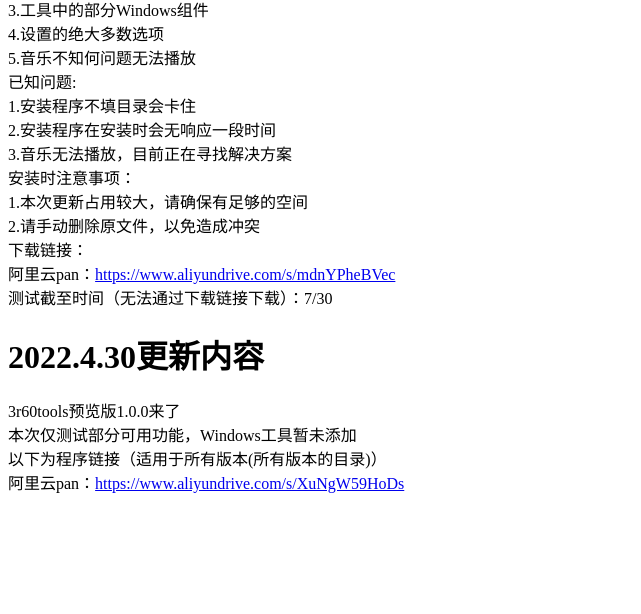
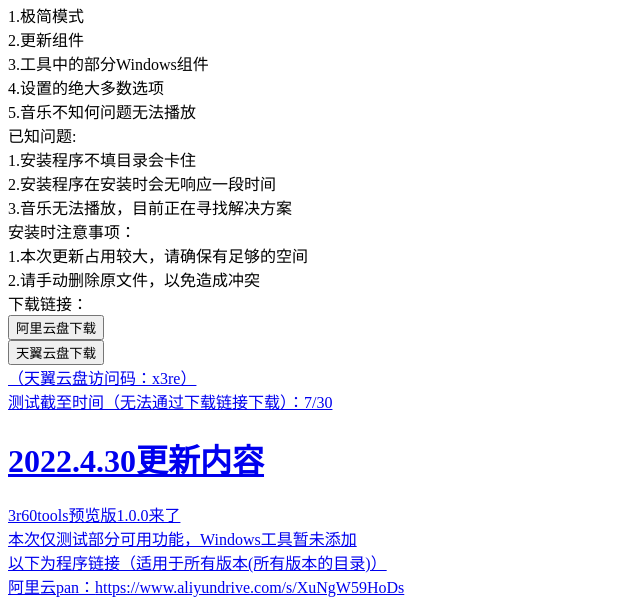
Before and after one commit to PYLXU/win81pro.github.io, a plain HTML site: page 更新日志.html in a window 1280 px wide. Shown: the part 497-1111 px from the top of the page, without its empty margins (0-641 px from the left). Before the commit the page ends 1007 px from the top, so only its background shows below. Drawn offline with Linux system fonts and the light colour scheme.

Commit message:
Update 更新日志.html

```diff
--- a/更新日志.html
+++ b/更新日志.html
@@ -2,7 +2,7 @@
 <html>
     <h1>3r60工具</h1>
     <img src="https://win81pro.github.io/3R60 LOGO CLORO.png" title="aliyun""alt="3r60工具"width="50"height="50"style=“LOGO”>
-    <div style="float:left;">返回首页
+    <div style="LOGO"><a href="https://win81pro.github.io/index.html" title="homepage">主页</a>
         <a href="https://www.aliyundrive.com/s/XuNgW59HoDs" title="aliyun">下载地址</a>
         <a href="https://www.ixigua.com/home/106622440648?list_entrance=homepage" title="ixgua">作者首页（西瓜）</a>
         <a href="https://hplay-dev.github.io/" title="vmtd">vm团队官网</a>
@@ -29,7 +29,9 @@
             1.本次更新占用较大，请确保有足够的空间<br>
             2.请手动删除原文件，以免造成冲突<br>
             下载链接：<br>
-            阿里云pan：<a href="https://www.aliyundrive.com/s/mdnYPheBVec" title="aliyun">https://www.aliyundrive.com/s/mdnYPheBVec</a> <br>
+            <input type="button" value="阿里云盘下载"/><a href='https://www.aliyundrive.com/s/mdnYPheBVec'><br>
+            <input type="button" value="天翼云盘下载"/><a href='https://cloud.189.cn/web/share?code=bYVfYraiymMv'><br>
+            （天翼云盘访问码：x3re）<br>
             测试截至时间（无法通过下载链接下载）：7/30<br>
             </P>
     </body>
```
